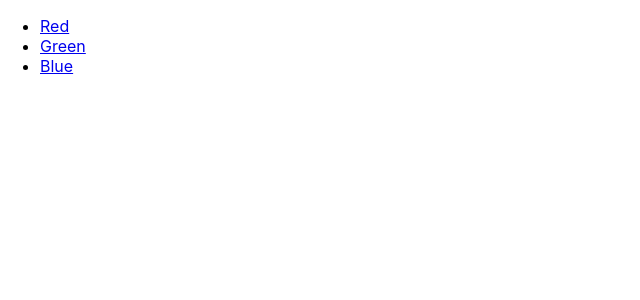
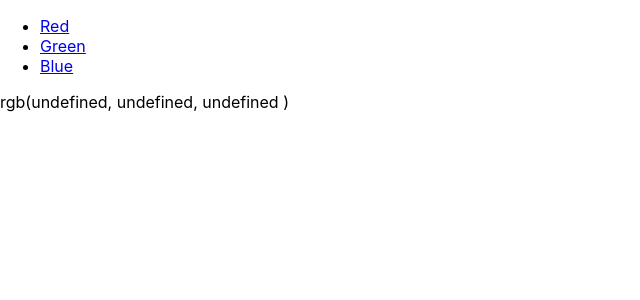
Before and after one commit to Aaron-Ibarra/color-router-from-scratch, a React (Create React App) app: page / in a window 1280 px wide. Shown: the top 300 px of the page, without its empty margins (0-640 px from the left). Built offline with nearby package versions, Linux system fonts and the light colour scheme.

Commit message:
added RGB Components to route

```diff
--- a/src/App.js
+++ b/src/App.js
@@ -23,10 +23,10 @@ function App() {
       </div>
 
       <Switch>
-        <Route path="/"></Route>
+        <Route exact path="/" component={RGB}></Route>
       </Switch>
       <Switch>
-        <Route path="/RGB/:r/:g/:b"></Route>
+        <Route exact path="/RGB/:r/:g/:b" component={RGB}></Route>
       </Switch>
     </BrowserRouter>
   );
```
